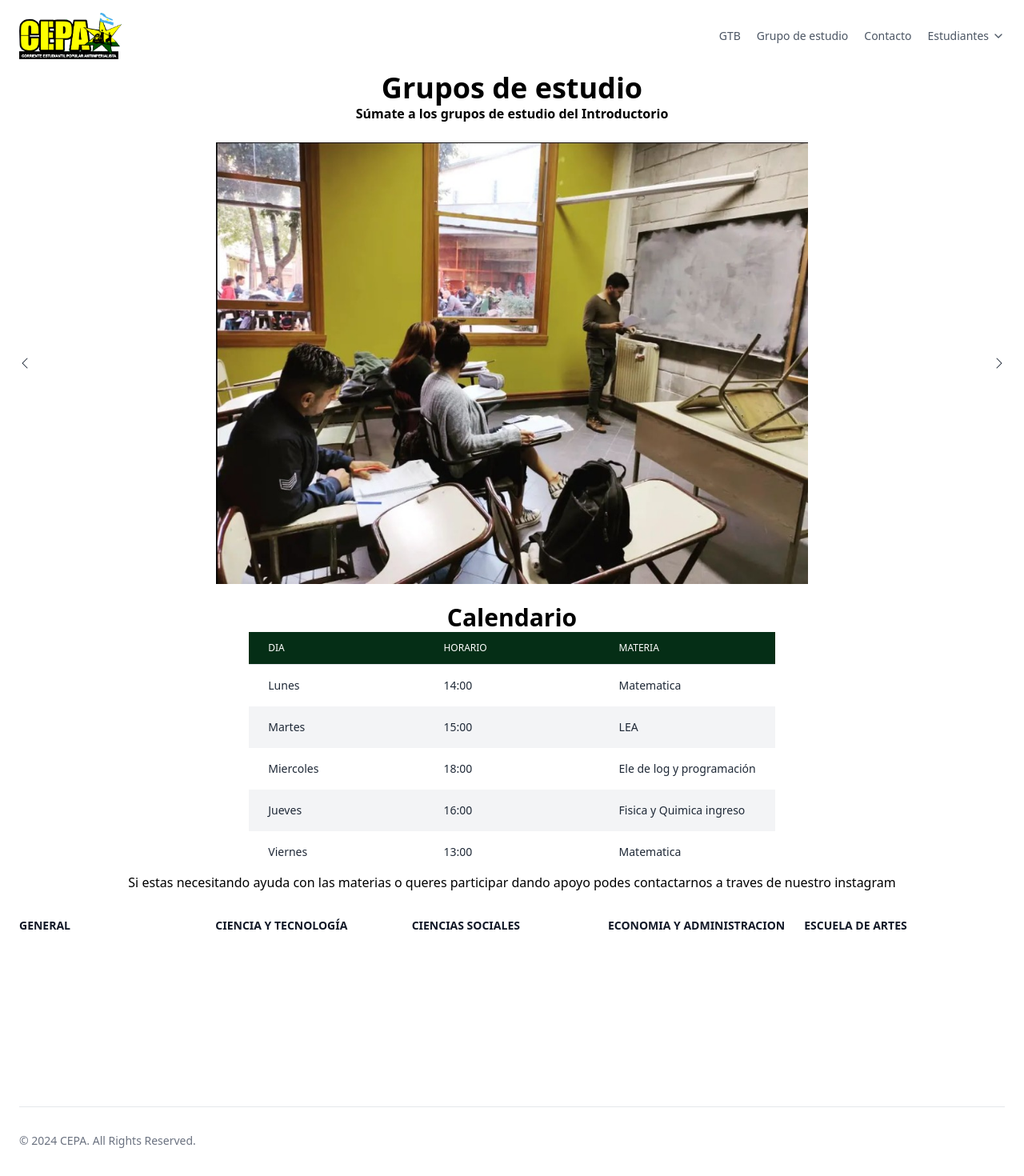
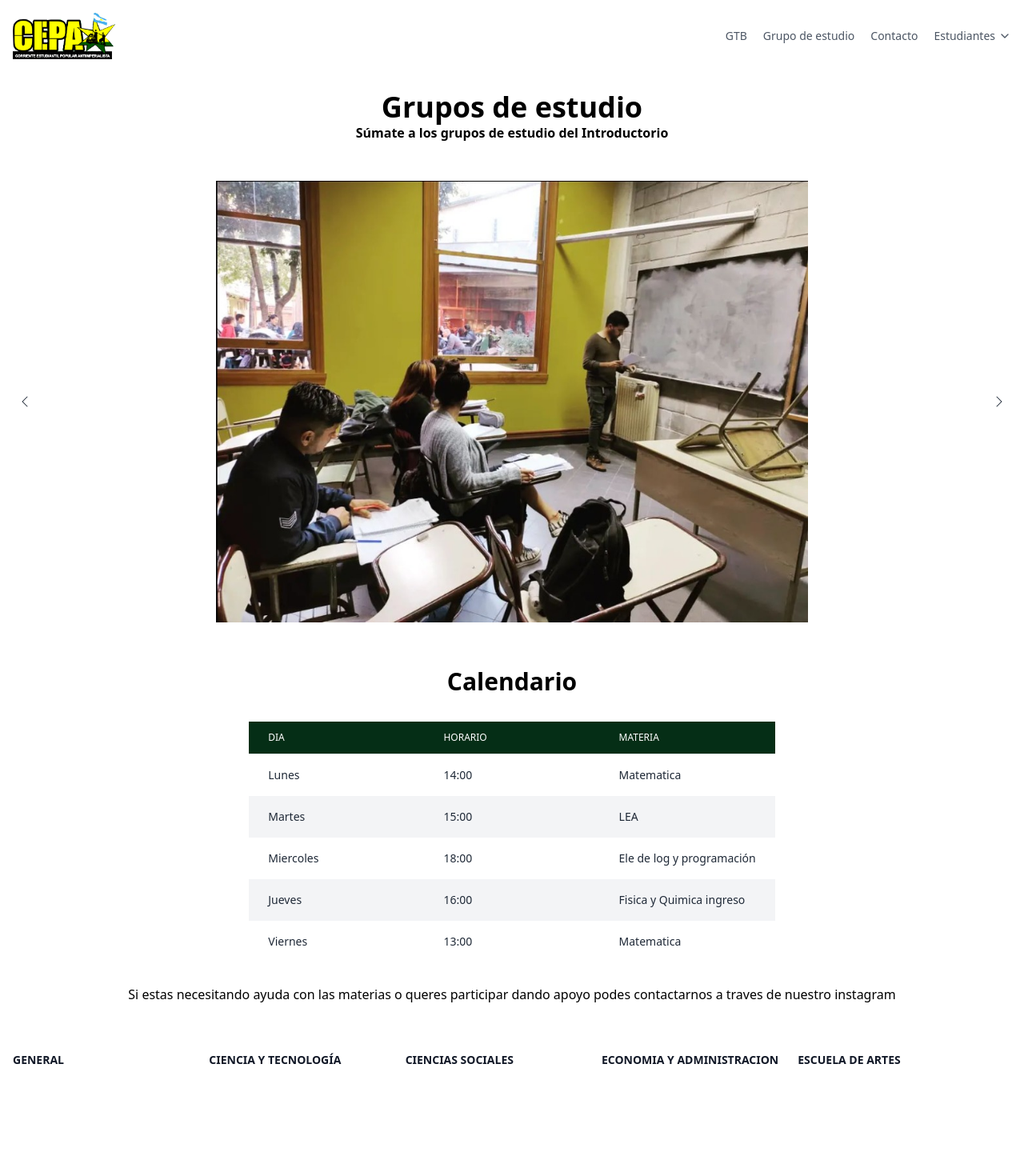
Before and after one commit to HectorVillavicencio/cepa, an Angular app: page /ge in a window 1280 px wide. Shown: the top 1470 px of the page at 80% size. Built offline with nearby package versions, Linux system fonts and the light colour scheme.

Commit message:
cambios esteticos

```diff
--- a/src/app/domains/products/pages/calendarioacademico/calendarioacademico.component.html
+++ b/src/app/domains/products/pages/calendarioacademico/calendarioacademico.component.html
@@ -1,8 +1,8 @@
 <app-header class="sticky top-0 z-50 py-4"/>
 
-<h1 class="text-4xl font-bold text-center">Grupos de estudio</h1>
+<h1 class="text-4xl font-bold text-center my-10">Calendario Academico</h1>
 
-<div class="flex flex-col">
+<div class="flex flex-col mx-2 my-10">
     <div class="-m-1.5 overflow-x-auto">
       <div class="p-1.5 min-w-full inline-block align-middle">
         <div class="overflow-hidden">
@@ -51,6 +51,5 @@
   </div>
 </div>
 
-<p class="text-center mx-6">Si estas necesitando ayuda con las materias o queres participar dando apoyo podes contactarnos a traves de nuestro instagram</p>
 
 <app-footer id="footer" />
--- a/src/app/domains/products/pages/errorpages/errorpages.component.html
+++ b/src/app/domains/products/pages/errorpages/errorpages.component.html
@@ -5,9 +5,9 @@
         <img class="md:hidden" src="https://i.ibb.co/8gTVH2Y/Group-198.png" />
     </div>
     <div class="w-full lg:w-1/2">
-        <h1 class="py-4 text-3xl lg:text-4xl font-extrabold text-gray-800">Looks like you've found the doorway to the great nothing</h1>
-        <p class="py-4 text-base text-gray-800">The content you’re looking for doesn’t exist. Either it was removed, or you mistyped the link.</p>
-        <p class="py-2 text-base text-gray-800">Sorry about that! Please visit our hompage to get where you need to go.</p>
-        <button (click)="redireccionar()" class="w-full lg:w-auto my-4 border rounded-md px-1 sm:px-16 py-5 bg-indigo-600 text-white hover:bg-indigo-700 focus:outline-none focus:ring-2 focus:ring-indigo-700 focus:ring-opacity-50">Go back to Homepage</button>
+        <h1 class="py-4 text-3xl lg:text-4xl font-extrabold text-gray-800">Pagina no encontrada</h1>
+        <p class="py-4 text-base text-gray-800">Es posible que la pagina no este disponible o no este disponible</p>
+        <p class="py-2 text-base text-gray-800">Lo siento, pero tendras que volver al inicio, has click en el boton.</p>
+        <button (click)="redireccionar()" class="w-full lg:w-auto my-4 border rounded-md px-1 sm:px-16 py-5 bg-green-600 text-white hover:bg-green-700 focus:outline-none focus:ring-2 focus:ring-green-700 focus:ring-opacity-50">Volver al Inicio</button>
     </div>
 </div>
--- a/src/app/domains/products/pages/ge/ge.component.html
+++ b/src/app/domains/products/pages/ge/ge.component.html
@@ -1,14 +1,15 @@
 <app-header class="sticky top-0 z-50 py-4"/>
 
-<h1 class="text-4xl font-bold text-center">Grupos de estudio</h1>
-<p class="text-center font-bold">Súmate a los grupos de estudio del Introductorio</p>
-
+<div class="mx-2 my-6">
+  <h1 class="text-4xl font-bold text-center">Grupos de estudio</h1>
+  <p class="text-center font-bold">Súmate a los grupos de estudio del Introductorio</p>
+</div>
 
 <!-- Slider -->
 <div data-hs-carousel='{
     "loadingClasses": "opacity-0",
     "isAutoPlay": true
-  }' class="relative">
+  }' class="relative mx-2">
   <div class="hs-carousel relative overflow-hidden w-full min-h-[330px] md:min-h-[600px] bg-white rounded-lg">
     <div class="hs-carousel-body absolute top-0 bottom-0 start-0 flex flex-nowrap transition-transform duration-700 opacity-0">
       <div class="hs-carousel-slide">
@@ -48,10 +49,13 @@
 </div>
 <!-- End Slider -->
 
-<h1 class="text-3xl font-bold text-center">Calendario</h1>
+<div class="mx-2 my-6">
+  <h1 class="text-3xl font-bold text-center my-8">Calendario</h1>
 
-<app-calendar/>
+  <app-calendar/>
 
-<p class="text-center mx-6">Si estas necesitando ayuda con las materias o queres participar dando apoyo podes contactarnos a traves de nuestro instagram</p>
+  <p class="text-center mx-6 my-7">Si estas necesitando ayuda con las materias o queres participar dando apoyo podes contactarnos a traves de nuestro instagram</p>
+
+</div>
 
 <app-footer id="footer" />
--- a/src/app/domains/products/pages/gtb/gtb.component.html
+++ b/src/app/domains/products/pages/gtb/gtb.component.html
@@ -1,14 +1,17 @@
 <app-header class="sticky top-0 z-50 py-4"/>
 
+<div class="mx-2 my-6">
   <h1 class="text-4xl font-bold text-center">Grupos de trabajo barrial (GTB)</h1>
   <p class="text-center my-6">Somos un grupo de estudiantes que trabaja en conjunto con los vecinos del barrio usando nuestros conocimientos para cambiar la realidad.</p>
   <p class="text-center font-bold">Vamos al barrio finexcorp todos los sabados de 9:00 a 12:00</p>
+
+</div>
 
 <!-- Slider -->
 <div data-hs-carousel='{
     "loadingClasses": "opacity-0",
     "isAutoPlay": true
-  }' class="relative">
+  }' class="relative mx-2">
   <div class="hs-carousel relative overflow-hidden w-full min-h-[600px] bg-white rounded-lg">
     <div class="hs-carousel-body absolute top-0 bottom-0 start-0 flex flex-nowrap transition-transform duration-700 opacity-0">
       <div class="hs-carousel-slide">
@@ -60,6 +63,7 @@
 </div>
 <!-- End Slider -->
 
+<div class="mx-2 my-6">
   <h1 class="text-3xl font-bold text-center">¿Que son los GTB?</h1>
 
   <p class="my-6 mx-4 whitespace-pre-line">El GTB es un espacio formado por estudiantes de la universidad, desde nuestro lugar de estudiantes de la universidad pública y futurxs profesionales, no podemos ser indiferentes ante los grandes problemas que atraviesa la gran mayoría de nuestro pueblo. Por eso nos organizamos desde hace años para hacer actividades en barrio Finexcorp, con el objetivo de trabajar junto a lxs vecinxs de cada barrio para contribuir desde nuestro lugar a transformar la realidad.<br>
@@ -67,4 +71,5 @@
 
   <p class="text-center mx-6">Si queres participar nos podes contactar a traves de nuestro instagram</p>
 
+</div>
 <app-footer id="footer" />
--- a/src/app/domains/products/pages/home/home.component.html
+++ b/src/app/domains/products/pages/home/home.component.html
@@ -1,8 +1,8 @@
 <app-header class="sticky top-0 py-4"/>
 
-<app-thewallsays class="py-20 flex flex-col items-center"/>
+<app-thewallsays class="py-20 flex flex-col items-center mx-2"/>
 
-<div class="py-20 flex flex-col items-center">
+<div class="py-20 flex flex-col items-center mx-2">
 
     @for(notice of notices(); track $index){
         <app-notice
--- a/src/app/domains/shared/component/header/header.component.html
+++ b/src/app/domains/shared/component/header/header.component.html
@@ -13,10 +13,10 @@
       </div>
       <div id="navbar-with-mega-menu" class="hs-collapse hidden overflow-hidden transition-all duration-300 basis-full grow sm:block  ">
         <div class="flex flex-col gap-5 mt-5 sm:flex-row sm:items-center sm:justify-end sm:mt-0 sm:ps-5">
-          <a class="font-medium text-white dark:text-white  dark:hover:text-yellow-300 dark:focus:outline-none dark:focus:ring-1 dark:focus:ring-gray-600" href="#" aria-current="page">Inicio</a>
-          <a class="font-medium text-gray-600 hover:text-gray-400 dark:text-white dark:hover:text-yellow-300 dark:focus:outline-none dark:focus:ring-1 dark:focus:ring-gray-600" href="/cepa/gtb">GTB</a>
-          <a class="font-medium text-gray-600 hover:text-gray-400 dark:text-white dark:hover:text-yellow-300 dark:focus:outline-none dark:focus:ring-1 dark:focus:ring-gray-600" href="/cepa/ge">Grupo de estudio</a>
-          <a class="font-medium text-gray-600 hover:text-gray-400 dark:text-white dark:hover:text-yellow-300 dark:focus:outline-none dark:focus:ring-1 dark:focus:ring-gray-600 " href="#footer">Contacto</a>
+          <a class="font-medium text-white dark:text-white  dark:hover:text-yellow-300 dark:focus:outline-none dark:focus:ring-1 dark:focus:ring-yellow-300" href="#" aria-current="page">Inicio</a>
+          <a class="font-medium text-gray-600 hover:text-gray-400 dark:text-white dark:hover:text-yellow-300 dark:focus:outline-none dark:focus:ring-1 dark:focus:ring-yellow-300" href="/cepa/gtb">GTB</a>
+          <a class="font-medium text-gray-600 hover:text-gray-400 dark:text-white dark:hover:text-yellow-300 dark:focus:outline-none dark:focus:ring-1 dark:focus:ring-yellow-300" href="/cepa/ge">Grupo de estudio</a>
+          <a class="font-medium text-gray-600 hover:text-gray-400 dark:text-white dark:hover:text-yellow-300 dark:focus:outline-none dark:focus:ring-1 dark:focus:ring-yellow-300 " href="#footer">Contacto</a>
           <div class="hs-dropdown [--strategy:static] sm:[--strategy:fixed] [--adaptive:none]">
             <button id="hs-mega-menu-basic-dr" type="button" class="flex items-center w-full text-gray-600 hover:text-white font-medium dark:text-white dark:hover:text-yellow-300">
               Estudiantes
--- a/src/styles.css
+++ b/src/styles.css
@@ -1,8 +1,3 @@
 @tailwind base;
 @tailwind components;
 @tailwind utilities;
-
-body{
-    margin-left: 0.5rem;
-    margin-right: 0.5rem;
-}
```
Lines whose indentation alone changed are shown as unchanged.
